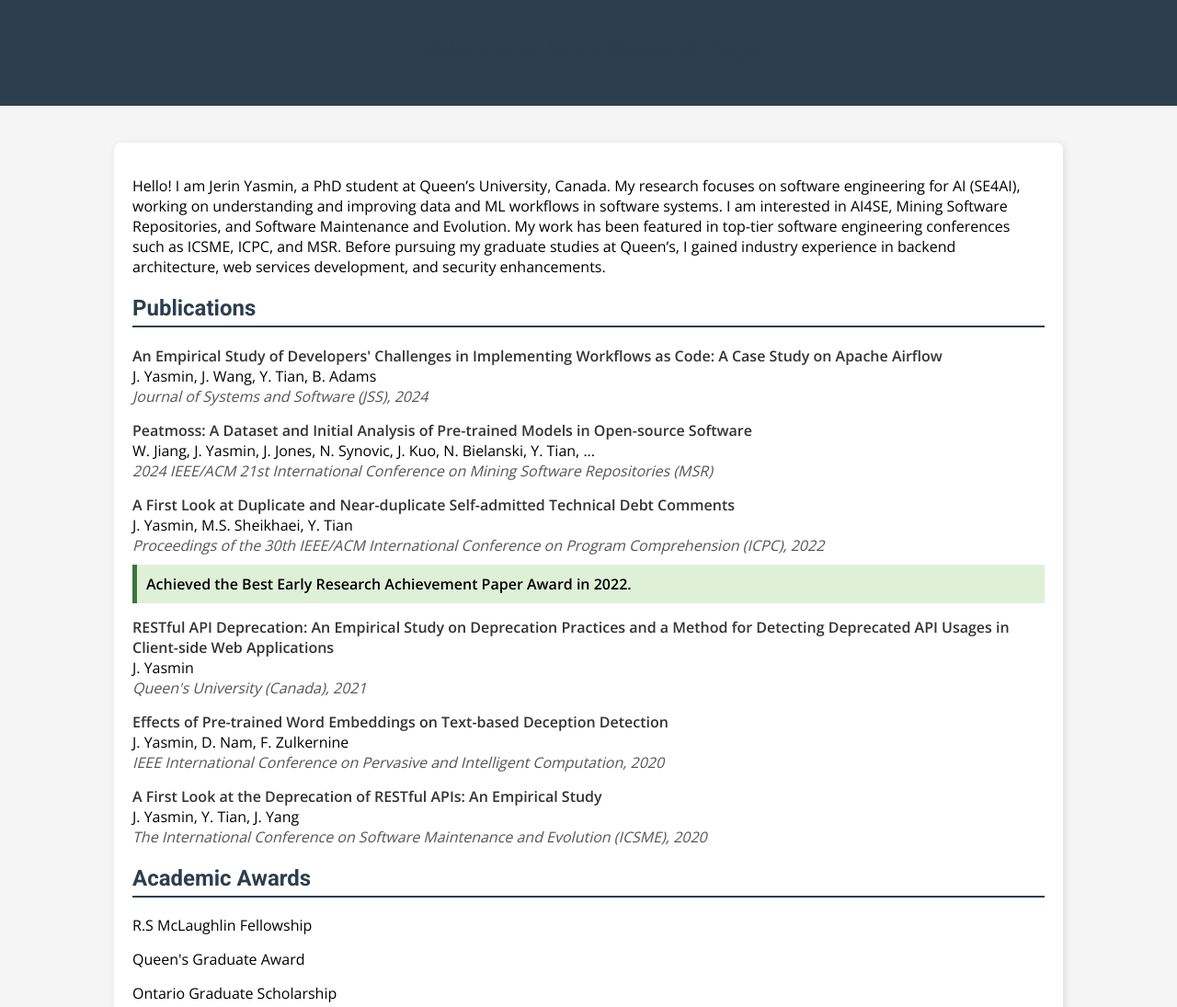
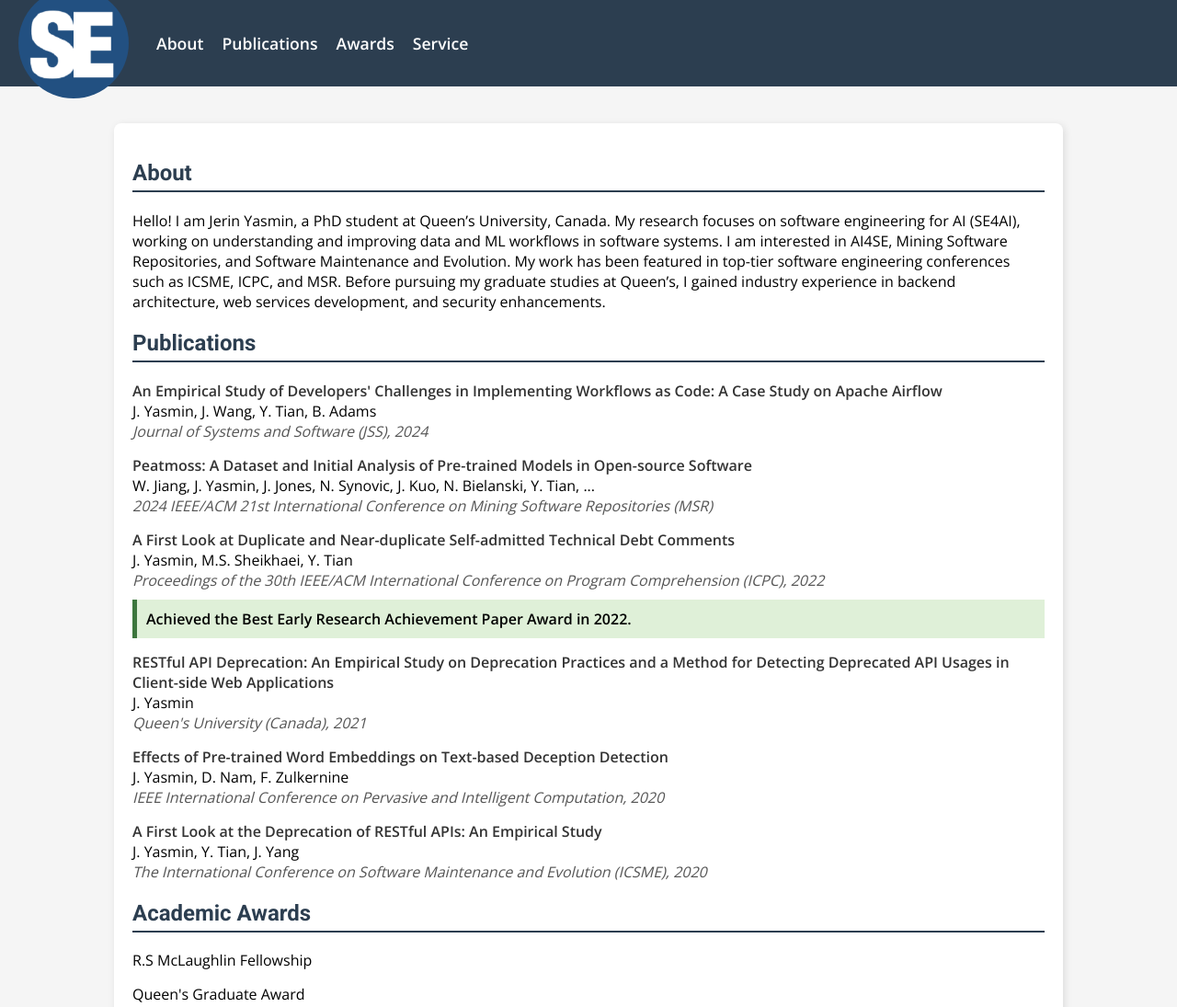
Before and after one commit to jerinyasmin/jerinyasmin.github.io, a plain HTML site: page index.html in a window 1280 px wide. Shown: the top 1095 px of the page at 92% size. Drawn offline with nearby package versions, Linux system fonts and the light colour scheme.

Commit message:
Update index.html

```diff
--- a/index.html
+++ b/index.html
@@ -12,23 +12,57 @@
             margin: 0;
             padding: 0;
             background-color: #f5f5f5;
+            scroll-behavior: smooth; /* Smooth scrolling */
         }
         header {
             background-color: #2c3e50;
             color: white;
-            text-align: center;
             padding: 20px;
             margin-bottom: 20px;
+            position: relative;
+        }
+        header img {
+            width: 120px;
+            height: 120px;
+            border-radius: 50%;
+            position: absolute;
+            top: 50%;
+            left: 20px;
+            transform: translateY(-50%);
         }
         header h1 {
             margin: 0;
             font-size: 2.5em;
             font-family: 'Roboto', sans-serif;
+            padding-left: 150px; /* Adjusted to make space for the image */
         }
         header p {
-            margin: 0;
+            margin: 5px 0 0 150px;
             font-size: 1.2em;
             font-weight: 300;
+        }
+        nav {
+            margin-top: 15px;
+            padding-left: 150px; /* Align with image */
+        }
+        nav ul {
+            list-style-type: none;
+            padding: 0;
+            margin: 0;
+            display: flex;
+            gap: 20px;
+        }
+        nav ul li {
+            display: inline;
+        }
+        nav ul li a {
+            color: white;
+            text-decoration: none;
+            font-weight: bold;
+            font-size: 1.1em;
+        }
+        nav ul li a:hover {
+            text-decoration: underline;
         }
         .container {
             display: flex;
@@ -82,13 +116,21 @@
 <body>
 
 <header>
-    <h2>Welcome to Jerin's Research Page</h2>
-<!--     <p>PhD Student at Queen’s University - Specializing in Software Engineering for AI (SE4AI)</p>-->
+    <img src="img.png" alt="Jerin Yasmin">
+    <nav>
+        <ul>
+            <li><a href="#about">About</a></li>
+            <li><a href="#publications">Publications</a></li>
+            <li><a href="#awards">Awards</a></li>
+            <li><a href="#service">Service</a></li>
+        </ul>
+    </nav>
 </header>
 
 <div class="container">
     <div class="content">
         <section id="about">
+            <h2>About</h2>
             <p>Hello! I am Jerin Yasmin, a PhD student at Queen’s University, Canada. My research focuses on software engineering for AI (SE4AI), working on understanding and improving data and ML workflows in software systems. I am interested in AI4SE, Mining Software Repositories, and Software Maintenance and Evolution. My work has been featured in top-tier software engineering conferences such as ICSME, ICPC, and MSR. Before pursuing my graduate studies at Queen’s, I gained industry experience in backend architecture, web services development, and security enhancements.</p>
         </section>
 
@@ -100,33 +142,28 @@
                     <strong>An Empirical Study of Developers' Challenges in Implementing Workflows as Code: A Case Study on Apache Airflow</strong><br>
                     J. Yasmin, J. Wang, Y. Tian, B. Adams<br>
                     <em>Journal of Systems and Software (JSS), 2024</em>
-
                 </li>
                 <li>
                     <strong>Peatmoss: A Dataset and Initial Analysis of Pre-trained Models in Open-source Software</strong><br>
                     W. Jiang, J. Yasmin, J. Jones, N. Synovic, J. Kuo, N. Bielanski, Y. Tian, ...<br>
                     <em>2024 IEEE/ACM 21st International Conference on Mining Software Repositories (MSR)</em>
                 </li>
-
                 <li>
                     <strong>A First Look at Duplicate and Near-duplicate Self-admitted Technical Debt Comments</strong><br>
                     J. Yasmin, M.S. Sheikhaei, Y. Tian<br>
                     <em>Proceedings of the 30th IEEE/ACM International Conference on Program Comprehension (ICPC), 2022</em><br>
                     <div class="highlight">Achieved the Best Early Research Achievement Paper Award in 2022.</div>
                 </li>
-
                 <li>
                     <strong>RESTful API Deprecation: An Empirical Study on Deprecation Practices and a Method for Detecting Deprecated API Usages in Client-side Web Applications</strong><br>
                     J. Yasmin<br>
                     <em>Queen's University (Canada), 2021</em>
                 </li>
-
                 <li>
                     <strong>Effects of Pre-trained Word Embeddings on Text-based Deception Detection</strong><br>
                     J. Yasmin, D. Nam, F. Zulkernine<br>
                     <em>IEEE International Conference on Pervasive and Intelligent Computation, 2020</em>
                 </li>
-
                 <li>
                     <strong>A First Look at the Deprecation of RESTful APIs: An Empirical Study</strong><br>
                     J. Yasmin, Y. Tian, J. Yang<br>
```
Lines whose indentation alone changed are shown as unchanged.
